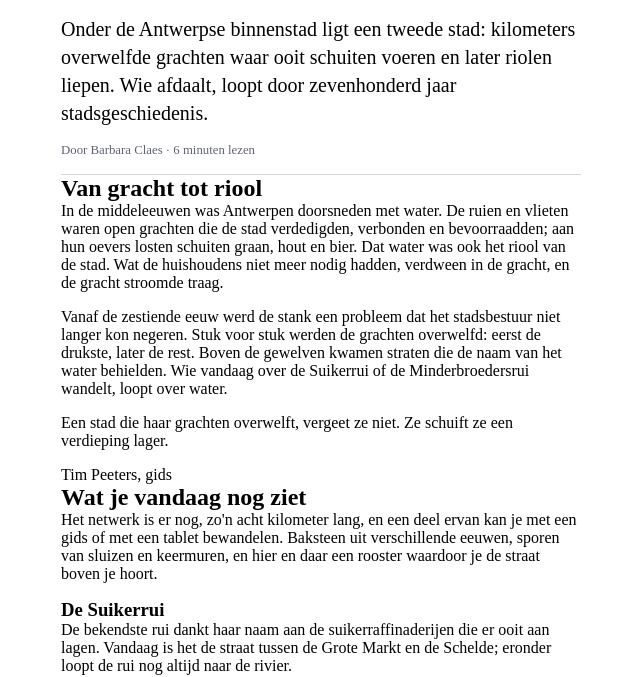
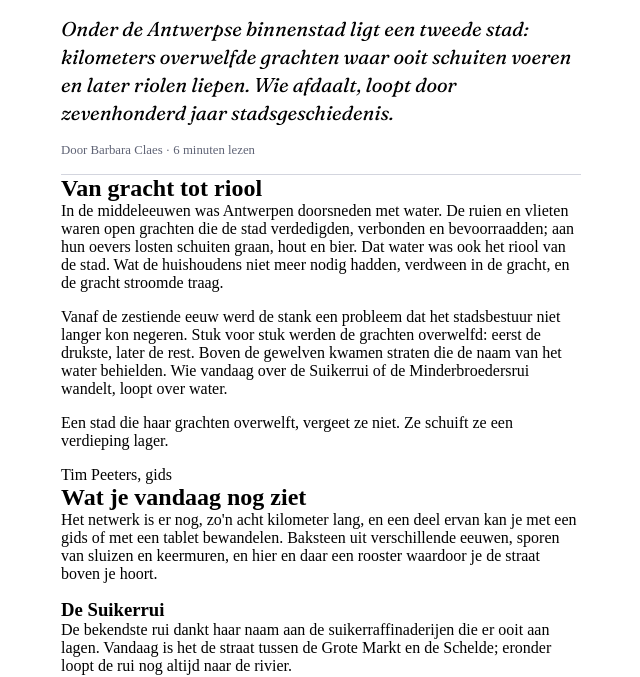
Before and after one commit to SCosaert/webtech, a plain HTML site: page labo-07/leespagina/index.html in a window 1280 px wide. Shown: the part 131-808 px from the top of the page, without its empty margins (319-959 px from the left). Drawn offline with Linux system fonts and the light colour scheme.

Commit message:
leespagina aanpasing

```diff
--- a/labo-07/leespagina/css/stijl.css
+++ b/labo-07/leespagina/css/stijl.css
@@ -70,11 +70,11 @@ h1{
     font-weight: bold;
     line-height: 1.1;
     padding-bottom:var(--space-m);
-    font-family:
+
 }
 .intro{
     font-size: var(--text-l);
-    font-family: ;
+    font-family:"Fraunces-italic";
     line-height: 1.4;
     padding-bottom: var(--space-m);
 }
```
